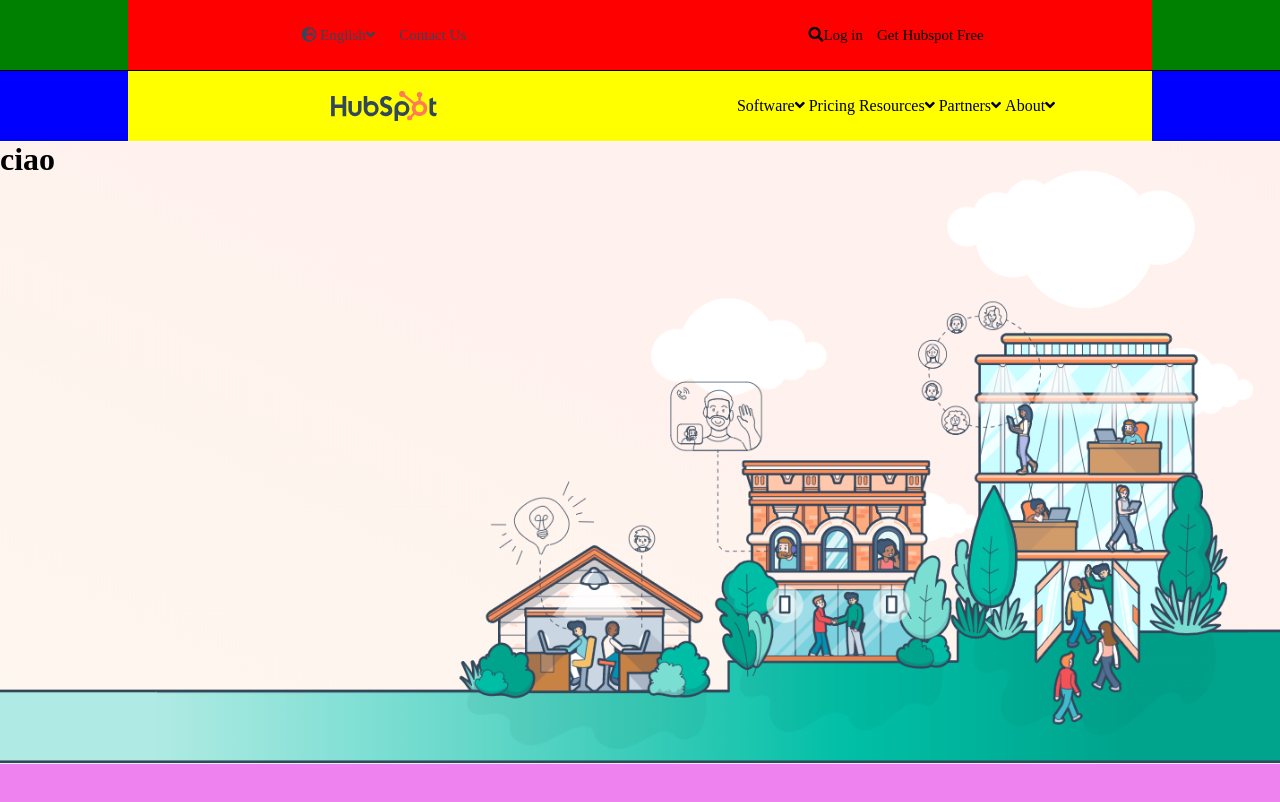
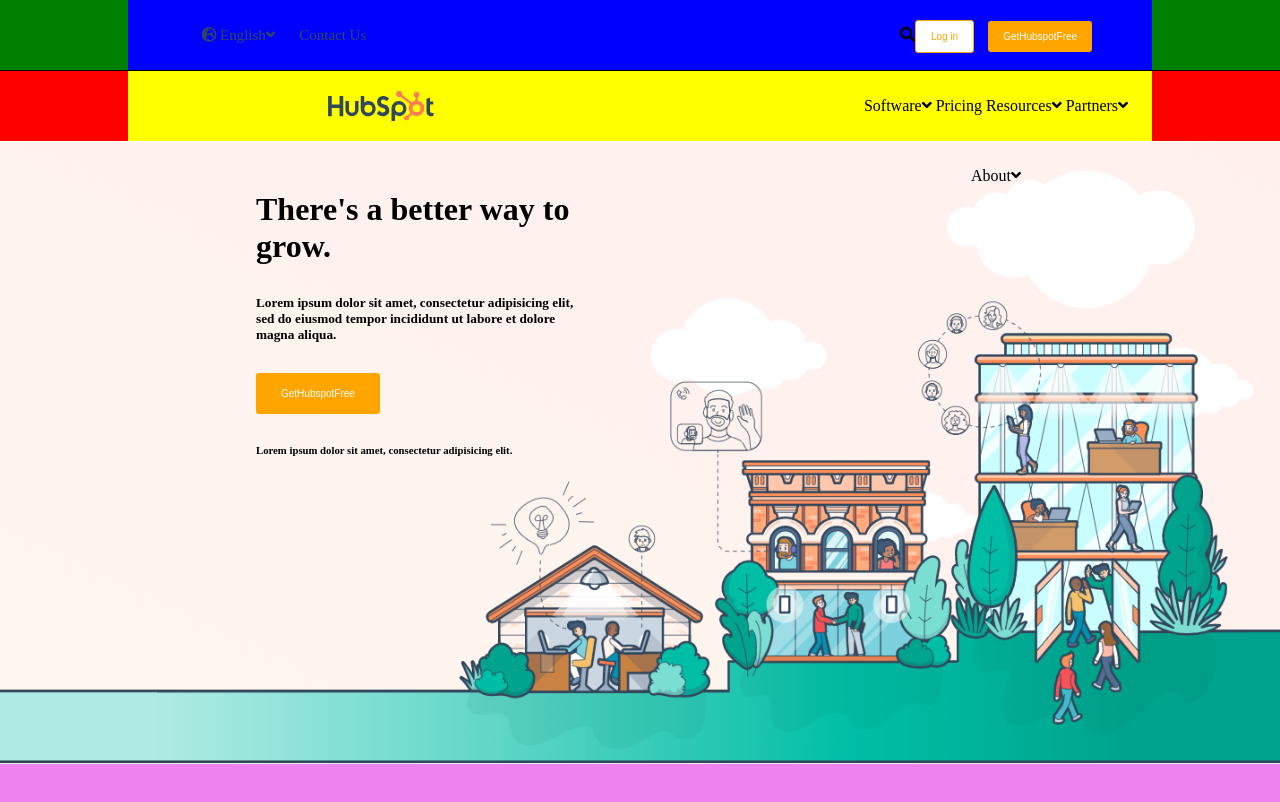
Before and after one commit to giuseppe198711/htmlcss-hubspot, a plain HTML site: page index.html in a window 1280 px wide. Drawn offline with Linux system fonts and the light colour scheme.

Commit message:
header finito ma da  rifinire

```diff
--- a/css/style.css
+++ b/css/style.css
@@ -7,9 +7,7 @@
 header {
   position: relative;
   height: 850px;
-  background-color: blue;
-
-
+  background-color: red;
 }
 
 .header-container {
@@ -23,7 +21,7 @@ header {
 }
 
 .header-top {
-  background-color: red;
+  background-color: blue;
 }
 .menu-inline {
   list-style: none;
@@ -49,6 +47,7 @@ header {
   float: left;
   width: 50%;
   text-align: left;
+  padding-right: 200px;
 
 }
 
@@ -61,6 +60,7 @@ header {
   float: right;
   width: 50%;
   text-align: right;
+  padding-left: 200px;
 }
 
 .header-top li {
@@ -72,6 +72,25 @@ header {
   color: #fff;
   text-decoration: none;
   text-transform: uppercase;
+}
+
+.login {
+  background-color: white;
+  color: orange;
+  border-radius: 3px;
+  border: 1px solid;
+  border-color: orange;
+  padding: 10px 15px;
+  font-size: 10px;
+}
+
+.orange-top {
+  background-color: orange;
+  color: white;
+  border-radius: 3px;
+  border: none;
+  padding: 10px 15px;
+  font-size: 10px;
 }
 
 .header-bottom {
@@ -92,13 +111,15 @@ header {
 .header-bottom-logo {
   float: left;
   width: 50%;
-  text-align: center;
+  text-align: left;
+  padding-left: 200px;
 }
 
 .nav-bottom-right {
   float: right;
   width: 50%;
   text-align: right;
+  padding-left: 200px;
 }
 
 .nav-bottom-right {
@@ -126,20 +147,38 @@ header {
 }
 
 .header-central-foto {
-
   height: 1000px;
   background-color: violet;
   background-image: url(../img/jumbotron.png);
   background-repeat: no-repeat;
   background-size: 100%;
+}
 
+.slogan {
+  width: 60%;
+  margin: auto;
 
+}
 
+h1 {
+  padding-top: 50px;
+}
 
+h5 {
+  padding-top: 30px;
+  padding-bottom: 30px;
+}
+h6 {
+  padding-top: 30px;
+}
 
-
-
-
+.orange {
+  background-color: orange;
+  color: white;
+  border-radius: 3px;
+  border: none;
+  padding: 15px 25px;
+  font-size: 10px;
 
 
 }
--- a/index.html
+++ b/index.html
@@ -21,8 +21,8 @@
           </nav>
           <nav class="nav-top-right">
             <ul class="menu-inline">
-              <li><i class="fas fa-search"></i><a href="#"></a>Log in</li>
-              <li><a href="#"></a>Get Hubspot Free</li>
+              <li><i class="fas fa-search"></i><button class="login"type="button" name="button">Log in</button> </a></li>
+              <li> <button class="orange-top"type="button" name="button">GetHubspotFree</button> </li>
             </ul>
           </nav>
         </div>
@@ -46,7 +46,13 @@
 
         <div class="header-central">
           <div class="header-central-foto">
-          <h1>ciao</h1>
+            <div class="slogan">
+              <h1>There's a better way to <br> grow.</h1>
+              <h5>Lorem ipsum dolor sit amet, consectetur adipisicing elit, <br> sed do eiusmod tempor incididunt ut labore et dolore<br>magna aliqua.</h5>
+              <button class="orange"type="button" name="button">GetHubspotFree</button>
+              <h6>Lorem ipsum dolor sit amet, consectetur adipisicing elit.</h6>
+            </div>
+
 
 
           </div>
```
